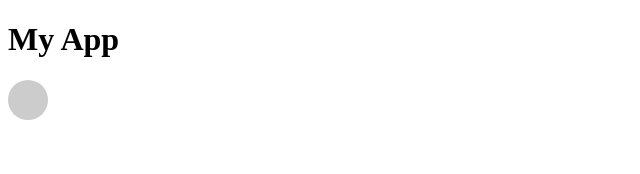
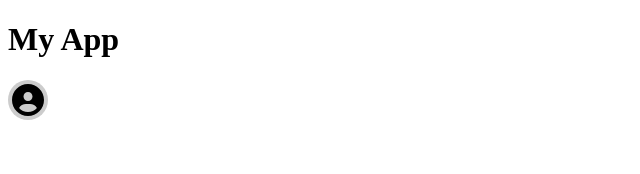
Before and after one commit to DC-21/React-Admin-Dashboard, a React (Vite) app: page / in a window 1280 px wide. Shown: the top 174 px of the page, without its empty margins (0-640 px from the left). Built offline with nearby package versions, Linux system fonts and the light colour scheme.

Commit message:
first commit

```diff
--- a/src/profile/Pro.jsx
+++ b/src/profile/Pro.jsx
@@ -19,7 +19,14 @@ const Pro = ({ profileData }) => {
       onMouseLeave={handleMouseLeave}
     >
       <div className="profile-icon">
-        <i className="fas fa-user"></i>
+      <svg
+      viewBox="0 0 512 512"
+      fill="currentColor"
+      height="2em"
+      width="2em"
+    >
+      <path d="M399 384.2c-22.1-38.4-63.6-64.2-111-64.2h-64c-47.4 0-88.9 25.8-111 64.2 35.2 39.2 86.2 63.8 143 63.8s107.8-24.7 143-63.8zM512 256c0 141.4-114.6 256-256 256S0 397.4 0 256 114.6 0 256 0s256 114.6 256 256zm-256 16c39.8 0 72-32.2 72-72s-32.2-72-72-72-72 32.2-72 72 32.2 72 72 72z" />
+    </svg>
       </div>
       {isHovered && (
         <div className="profile-popup">
```
